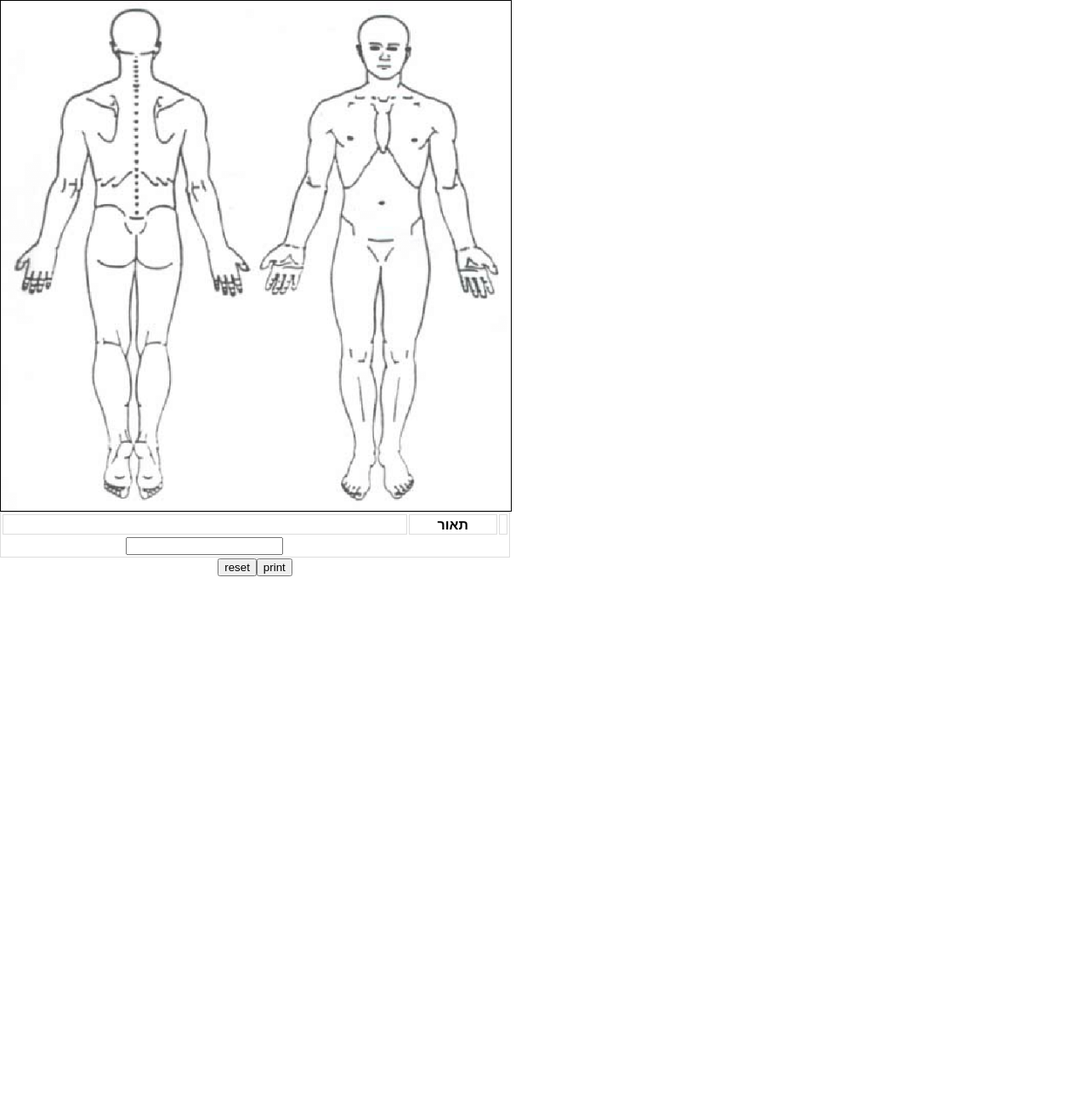
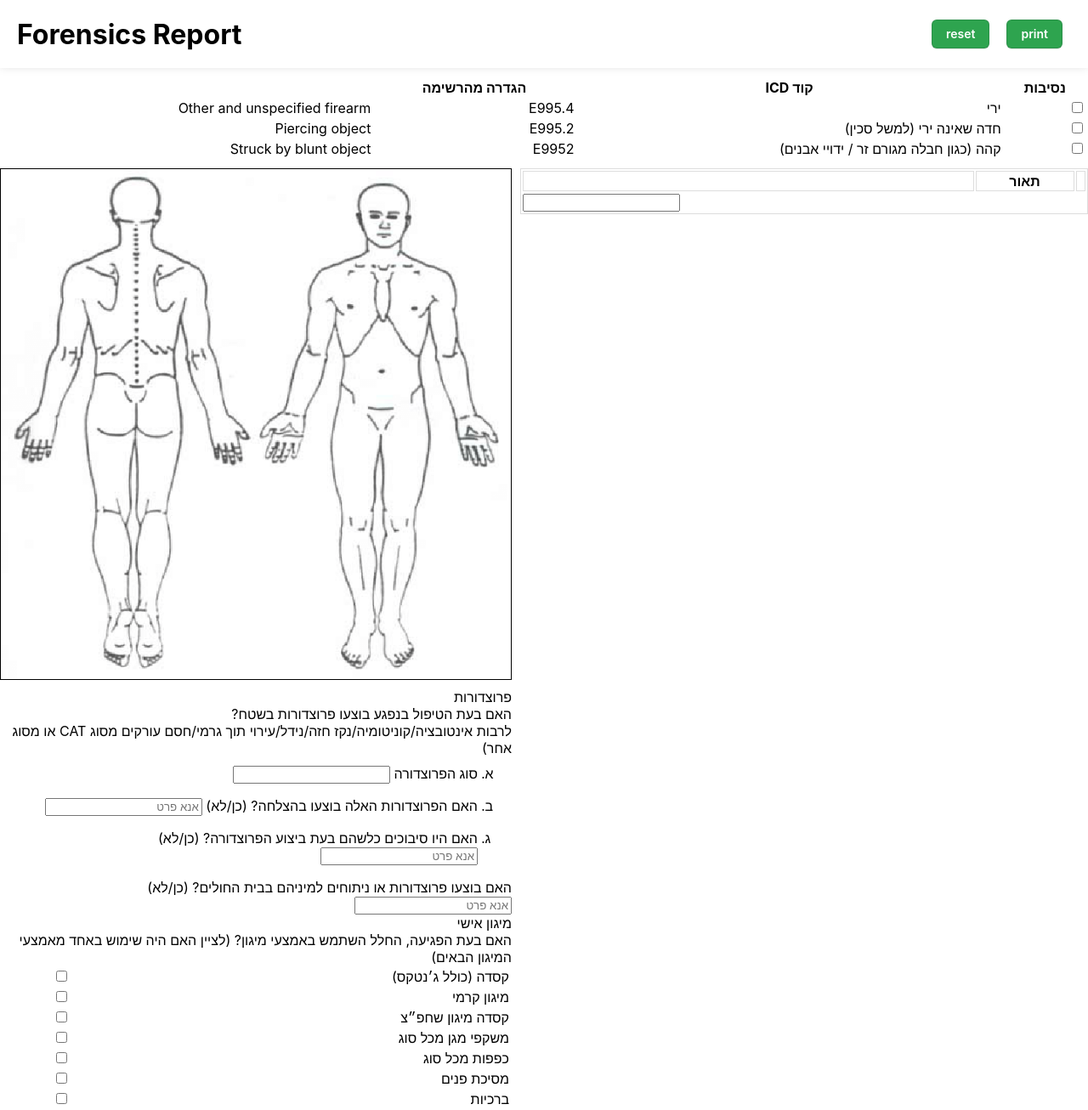
Before and after one commit to liorpaz/forensics-report, a React (Create React App) app: page / in a window 1280 px wide. Shown: the whole page at 85% size. Before the commit the page ends 800 px from the top, so only its background shows below. Built offline with nearby package versions, Linux system fonts and the light colour scheme.

Commit message:
wip questions

```diff
--- a/src/App.css
+++ b/src/App.css
@@ -1,7 +1,15 @@
 .App {
-  text-align: center;
-  width: 600px;
-  padding: 0px;
+  display: grid;
+  grid-template-areas: "header header header"
+  "circumstances circumstances circumstances"
+  "damage-points-canvas damage-point-descriptions damage-point-descriptions"
+  "questions questions questions";
+  grid-template-columns: 1fr 1fr 1fr;
+  /*text-align: center;*/
+  width: 100%;
+  grid-gap: 10px;
+  padding: 0;
+  margin: 0;
 }
 
 /* hide buttons in print media query */
@@ -10,3 +18,54 @@
     display: none !important;
   }
 }
+
+button {
+ appearance: none;
+ background-color: #2ea44f;
+ border: 1px solid rgba(27, 31, 35, .15);
+ border-radius: 6px;
+ box-shadow: rgba(27, 31, 35, .1) 0 1px 0;
+ box-sizing: border-box;
+ color: #fff;
+ cursor: pointer;
+ display: inline-block;
+ font-family: -apple-system,system-ui,"Segoe UI",Helvetica,Arial,sans-serif,"Apple Color Emoji","Segoe UI Emoji";
+ font-size: 14px;
+ font-weight: 600;
+ line-height: 20px;
+ padding: 6px 16px;
+ position: relative;
+ text-align: center;
+ text-decoration: none;
+ user-select: none;
+ -webkit-user-select: none;
+ touch-action: manipulation;
+ vertical-align: middle;
+ white-space: nowrap;
+}
+
+button:focus:not(:focus-visible):not(.focus-visible) {
+  box-shadow: none;
+  outline: none;
+}
+
+button:hover {
+  background-color: #2c974b;
+}
+
+button:focus {
+  box-shadow: rgba(46, 164, 79, .4) 0 0 0 3px;
+  outline: none;
+}
+
+button:disabled {
+  background-color: #94d3a2;
+  border-color: rgba(27, 31, 35, .1);
+  color: rgba(255, 255, 255, .8);
+  cursor: default;
+}
+
+button:active {
+  background-color: #298e46;
+  box-shadow: rgba(20, 70, 32, .2) 0 1px 0 inset;
+}
--- a/src/App.tsx
+++ b/src/App.tsx
@@ -1,26 +1,26 @@
 import React, {useState} from 'react';
 import './App.css';
-import {CanvasSection} from './components/CanvasSection/CanvasSection';
-import {DataSection} from './components/DataSection';
+import {DamagePointsCanvas} from './components/DamagePointsCanvas/DamagePointsCanvas';
+import {DamagePointDescriptions} from './components/DamagePointDescriptions/DamagePointDescriptions';
 import {StoreContext} from './store/StoreContext';
 import {Store} from './store/store';
+import {Header} from './components/Header/Header';
+import {Circumstances} from './components/circumstances/Circumstances';
+import {Questions} from './components/Questions/Questions';
 
 function App() {
 
   const [store] = useState(new Store());
 
-  const print = ()=>{
-    window.print();
-  }
-
   // @ts-ignore
   return (
     <StoreContext.Provider value={store}>
       <div className="App">
-        <CanvasSection/>
-        <DataSection/>
-        <button onClick={store?.clear}>reset</button>
-        <button onClick={print}>print</button>
+        <Header/>
+        <Circumstances/>
+        <DamagePointsCanvas/>
+        <DamagePointDescriptions/>
+        <Questions/>
       </div>
     </StoreContext.Provider>
   );
--- a/src/components/DataSection.css
+++ b/src/components/DamagePointDescriptions/DamagePointDescriptions.css
@@ -1,17 +1,20 @@
-.DataSection {
+.DamagePointDescriptions {
     display: flex;
+    grid-area: damage-point-descriptions;
     flex-direction: column;
     align-items: center;
     margin: auto;
+    height: 100%;
+    width:100%;
 }
 
-.DataSection table {
+.DamagePointDescriptions table {
     width: 100%;
     border: 1px solid #ddd;
 }
 
-.DataSection table td,
-.DataSection table th {
+.DamagePointDescriptions table td,
+.DamagePointDescriptions table th {
     white-space:pre;
     border: 1px solid #ddd;
 }
--- a/src/components/DataSection.tsx
+++ b/src/components/DamagePointDescriptions/DamagePointDescriptions.tsx
@@ -1,9 +1,9 @@
 import React, {SyntheticEvent, useCallback} from 'react';
-import './DataSection.css';
-import {useStore} from '../store/StoreContext';
+import './DamagePointDescriptions.css';
+import {useStore} from '../../store/StoreContext';
 import {observer} from 'mobx-react-lite';
 
-export const DataSection = observer(()=> {
+export const DamagePointDescriptions = observer(()=> {
   const {damagePoints, addDamagePointDescription, deleteDamagePoint} = useStore()
 
   const onInput = useCallback((e:SyntheticEvent, index:number) => {
@@ -12,7 +12,7 @@ export const DataSection = observer(()=> {
   }, []);
 
   return (
-    <div className={'DataSection'}>
+    <div className={'DamagePointDescriptions'}>
       <table >
         <thead>
           <tr>
--- a/src/components/CanvasSection/CanvasSection.css
+++ b/src/components/DamagePointsCanvas/DamagePointsCanvas.css
@@ -1,9 +1,10 @@
-.CanvasSection {
+.DamagePointsCanvas {
+    grid-area: damage-points-canvas;
     border: 1px solid black;
     width: 600px;
     height: 600px;
 }
-.CanvasSection canvas {
+.DamagePointsCanvas canvas {
     width: 100%;
     height: 100%;
 }
--- a/src/components/CanvasSection/CanvasSection.tsx
+++ b/src/components/DamagePointsCanvas/DamagePointsCanvas.tsx
@@ -1,5 +1,5 @@
 import React, {SyntheticEvent, useContext, useEffect, useRef, useState} from 'react';
-import './CanvasSection.css';
+import './DamagePointsCanvas.css';
 import bodyImage from'./body.png';
 import {DamagePoint, Point} from '../../types';
 import {useStore} from '../../store/StoreContext';
@@ -11,7 +11,7 @@ const lineColor = "#000000";
 const lineOpacity = 1;
 const lineWidth = 2;
 
-export const CanvasSection = observer(()=> {
+export const DamagePointsCanvas = observer(()=> {
 
   const canvasRef = useRef<HTMLCanvasElement>(null);
   const ctxRef = useRef<CanvasRenderingContext2D|null>(null);
@@ -104,7 +104,7 @@ export const CanvasSection = observer(()=> {
   };
 
   return (
-    <div className="CanvasSection">
+    <div className="DamagePointsCanvas">
       <canvas id="canvas"
               onMouseDown={startDrawing}
               onMouseUp={endDrawing}
--- /dev/null
+++ b/src/components/Header/Header.css
@@ -0,0 +1,14 @@
+.Header {
+    display: flex;
+    grid-area: header;
+    justify-content: space-between;
+    align-items: center;
+    padding: 0 20px;
+    height: 80px;
+    background-color: #fff;
+    box-shadow: 0 0 10px rgba(0, 0, 0, 0.1);
+}
+
+div>button {
+    margin: 0 10px;
+}
--- /dev/null
+++ b/src/components/Header/Header.tsx
@@ -0,0 +1,23 @@
+import React, {useState} from 'react';
+import {Store} from '../../store/store';
+import './Header.css';
+
+export const Header = () => {
+  const [store] = useState(new Store());
+
+  const print = ()=>{
+    window.print();
+  }
+
+  return (
+    <div className="Header">
+      <h1>
+        Forensics Report
+      </h1>
+      <div>
+        <button onClick={store?.clear}>reset</button>
+        <button onClick={print}>print</button>
+      </div>
+    </div>
+  );
+}
--- /dev/null
+++ b/src/components/Questions/Questions.css
@@ -0,0 +1,33 @@
+.Questions {
+
+}
+
+.Questions ol {
+    margin-top: 10px;
+    list-style-type: hebrew;
+    direction: rtl;
+}
+
+.Questions ol li {
+    margin-bottom: 1rem;
+}
+
+.Questions .questions-section {
+
+}
+
+.Questions .title {
+
+}
+
+.Questions .question {
+
+}
+
+.Questions .answer {
+
+}
+
+table {
+    width: 100%;
+}
--- /dev/null
+++ b/src/components/Questions/Questions.tsx
@@ -0,0 +1,67 @@
+import React from 'react';
+import './Questions.css';
+
+export const Questions = () => {
+  return (
+    <div className="Questions" dir={'rtl'}>
+      <div className={'questions-section'}>
+        <div className={'title'}>פרוצדורות</div>
+        <div className={'question'}>האם בעת הטיפול בנפגע בוצעו פרוצדורות בשטח?</div>
+        <div className={'subQuestion'}>לרבות אינטובציה/קוניטומיה/נקז חזה/נידל/עירוי תוך גרמי/חסם עורקים מסוג CAT או מסוג אחר)</div>
+        <div className={'answer'}>
+          <ol>
+            <li>סוג הפרוצדורה <input type={'text'}/> </li>
+            <li>האם הפרוצדורות האלה בוצעו בהצלחה? (כן/לא) <input type={'text'} placeholder={'אנא פרט'}/> </li>
+            <li> האם היו סיבוכים כלשהם בעת ביצוע הפרוצדורה? (כן/לא) <input type={'text'} placeholder={'אנא פרט'}/>  </li>
+          </ol>
+          <div className={'question'}>
+              האם בוצעו פרוצדורות או ניתוחים למיניהם בבית החולים? (כן/לא) <input type={'text'} placeholder={'אנא פרט'}/>
+          </div>
+        </div>
+      </div>
+      <div className={'questions-section'}>
+        <div className={'title'}>מיגון אישי</div>
+        <div className={'question'}>האם בעת הפגיעה, החלל השתמש באמצעי מיגון? (לציין האם היה שימוש באחד מאמצעי המיגון הבאים)</div>
+        <div className={'answer'}>
+          <table>
+            <tbody>
+              <tr>
+                <td>קסדה (כולל ג׳נטקס)</td>
+                <td><input type={'checkbox'}/></td>
+              </tr>
+              <tr>
+                <td>מיגון קרמי</td>
+                <td><input type={'checkbox'}/></td>
+              </tr>
+              <tr>
+                <td>קסדה מיגון שחפ״צ</td>
+                <td><input type={'checkbox'}/></td>
+              </tr>
+              <tr>
+                <td>משקפי מגן מכל סוג</td>
+                <td><input type={'checkbox'}/></td>
+              </tr>
+              <tr>
+                <td>כפפות מכל סוג</td>
+                <td><input type={'checkbox'}/></td>
+              </tr>
+              <tr>
+                <td>מסיכת פנים</td>
+                <td><input type={'checkbox'}/></td>
+              </tr>
+              <tr>
+                <td>ברכיות</td>
+                <td><input type={'checkbox'}/></td>
+              </tr>
+            </tbody>
+          </table>
+        </div>
+      </div>
+    </div>
+  )
+}
+
+
+const questionsData = [
+  ['פרוצדורות', 'האם בעת הטיפול בנפגע בוצעו פרוצדורות בשטח?', 'לרבות אינטובציה/קוניטומיה/נקז חזה/נידל/עירוי תוך גרמי/חסם עורקים מסוג CAT או מסוג אחר)']
+]
--- /dev/null
+++ b/src/components/circumstances/Circumstances.css
@@ -0,0 +1,7 @@
+.Circumstances {
+    grid-area: circumstances;
+}
+
+.Circumstances table {
+    width: 100%;
+}
--- /dev/null
+++ b/src/components/circumstances/Circumstances.tsx
@@ -0,0 +1,35 @@
+import React from 'react';
+import './Circumstances.css';
+
+export const Circumstances = () => {
+  // todo: connect check state to store.
+  return (
+    <div className="Circumstances">
+      <table dir={'rtl'}>
+        <thead>
+          <tr>
+            <th>נסיבות</th>
+            <th>קוד ICD</th>
+            <th>הגדרה מהרשימה</th>
+          </tr>
+        </thead>
+        <tbody>
+        {tableData.map((row, index) => (
+              <tr key={index}>
+                <td><input type={'checkbox'} /></td>
+                <td>{row[0]}</td>
+                <td>{row[1]}</td>
+                <td>{row[2]}</td>
+              </tr>
+            ))}
+        </tbody>
+      </table>
+    </div>
+  );
+}
+
+const tableData = [
+    ['ירי', 'E995.4','Other and unspecified firearm'],
+    ['חדה שאינה ירי (למשל סכין)', 'E995.2', 'Piercing object'],
+    ['קהה (כגון חבלה מגורם זר / ידויי אבנים)', 'E9952', 'Struck by blunt object'],
+  ]
```
Also changed, not shown: src/components/DamagePointsCanvas/body.png (renamed from src/components/CanvasSection/body.png).
